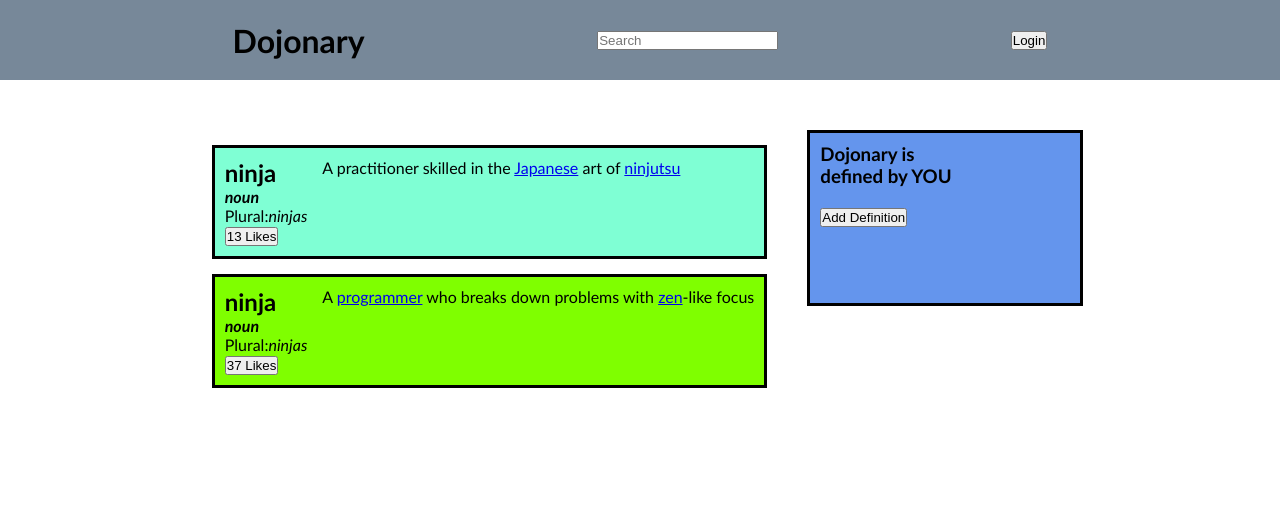
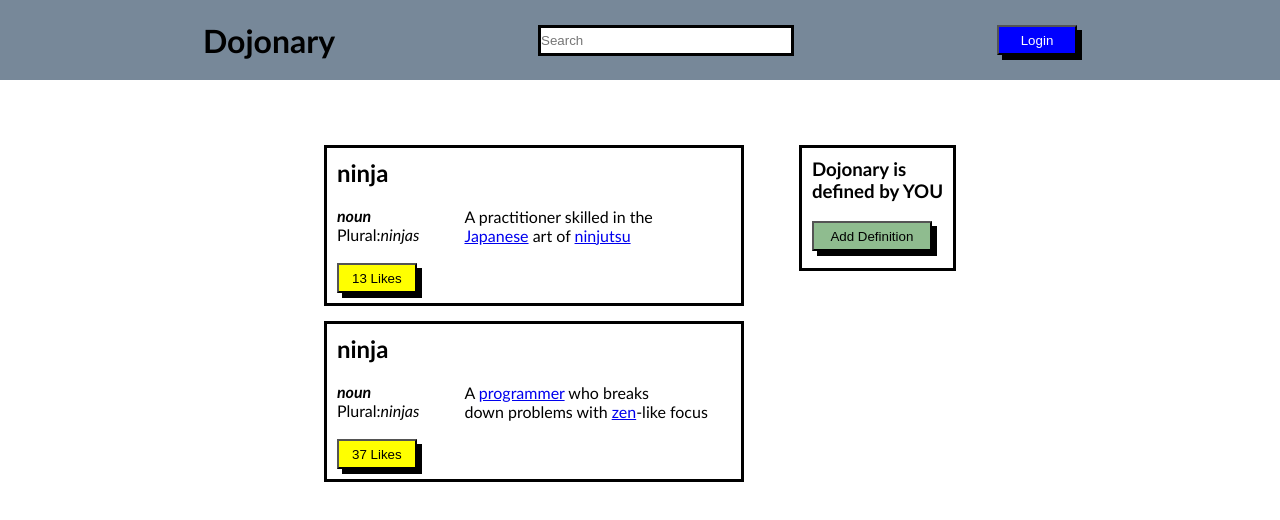
Before and after one commit to BennyG117/WebFun_Button_Clicker_HW, a plain HTML site: page index.html in a window 1280 px wide. Drawn offline with Linux system fonts and the light colour scheme.

Commit message:
Button Clicker Update

```diff
--- a/index.html
+++ b/index.html
@@ -16,7 +16,9 @@
                 <h1 class="h1-title-2">Dojonary</h1>
                 <input type="text" class="search-box-2" placeholder="Search">
                 <!--! will need change clicker effect-->
+                <div class="login-button-container">
                 <button class="login-button-2">Login</button>
+                </div>
         </header>
 
         <!-- column container 3 (contains the two two columns - left & right)-->
@@ -31,17 +33,19 @@
                 <div class="definition-a-5">
                     <div class="left-frame-a-5">
                         <h2 class="ninja-title-5">ninja</h2>
+                        <br>
                         <h4 class="noun">noun</h4>
                             <div class="plural">
                                 <p>Plural: <p class="i-ninja-5"> ninjas</p></p>
                             </div>
                         <!--! will need clicker alert-->
+                        <br>
                         <div class="lik13-button">
                             <button class="likes-button-13">13 Likes</button>
                         </div>
                     </div>
                     <div class="right-frame-a-5">
-                        <p>A practitioner skilled in the <a href="#">Japanese</a> art of <a href="#">ninjutsu</a></p>
+                        <p class="right-definition-5">A practitioner skilled in the <br><a href="#">Japanese</a> art of <a href="#">ninjutsu</a></p>
                     </div>
                 </div>
 
@@ -49,17 +53,19 @@
                 <div class="definition-b-6">
                     <div class="left-frame-b-6">
                         <h2 class="ninja-title-6">ninja</h2>
+                        <br>
                         <h4 class="noun">noun</h4>
                             <div class="plural">
                                 <p>Plural: <p class="i-ninja-6"> ninjas</p></p>
                             </div>
                         <!--! will need clicker alert-->
+                        <br>
                         <div class="lik37-button">
                             <button class="likes-button-37">37 Likes</button>
                         </div>
                     </div>
-                    <div class="right-frame-a-6">
-                        <p>A <a href="#">programmer</a> who breaks down problems with <a href="#">zen</a>-like focus</p>
+                    <div class="right-frame-b-6">
+                        <p class="right-definition-6">A <a href="#">programmer</a> who breaks <br>down problems with <a href="#">zen</a>-like focus</p>
                     </div>
                 </div>
             </div>
--- a/style.css
+++ b/style.css
@@ -25,10 +25,23 @@ header {
 
 }
 .search-box-2 {
+    border: 3px solid black;
+    min-width: 250px;
+    min-height: 25px;
+}
+.login-button-container {
 
 }
 .login-button-2 {
     cursor: pointer;
+    text-decoration: none;
+    background-color: blue;
+    color: white;
+    width: 80px;
+    min-height: 30px;
+    padding: 3px;
+    box-shadow: black 5px 5px 0px 0px;
+
 
 }
 
@@ -53,7 +66,7 @@ header {
     display: flex;
     border: 2px;
     border: 3px solid black;
-    background-color: aquamarine;
+    background-color: white;
     margin: 15px;
     padding: 10px;
 
@@ -76,13 +89,36 @@ header {
 .i-ninja-5 {
     font-style: italic;
 }
+.like13-button {
+
+}
+.likes-button-13 {
+    cursor: pointer;
+    text-decoration: none;
+    background-color: yellow;
+    color: black;
+    width: 80px;
+    min-height: 30px;
+    padding: 3px;
+    box-shadow: black 5px 5px 0px 0px;
+}
+.right-frame-a-5 {
+    display: flex;
+    align-items: center;
+    justify-content: center;
+
+}
+.right-definition-5 {
+    margin-left: 30px;
+
+}
 
 /* definition b 6 (contains second definition entry of ninja) */
 .definition-b-6 {
     display: flex;
     border: 2px;
     border: 3px solid black;
-    background-color: chartreuse;
+    background-color: white;
     margin: 15px;
     padding: 10px;
 
@@ -93,10 +129,31 @@ header {
 .ninja-title-6 {
 
 }
+.likes-button-37 {
+    cursor: pointer;
+    text-decoration: none;
+    background-color: yellow;
+    color: black;
+    width: 80px;
+    min-height: 30px;
+    padding: 3px;
+    box-shadow: black 5px 5px 0px 0px;
+}
 
 .i-ninja-6 {
     font-style: italic;
 }
+
+.right-frame-b-6 {
+    display: flex;
+    align-items: center;
+    justify-content: center;
+}
+
+.right-definition-6 {
+margin-left: 30px;
+}
+
 
 /*! right column container 7 (contains right column of windows - including add definition window & button) */
 .right-column-container-7 {
@@ -106,10 +163,11 @@ header {
 
 /* add definition 8 (contains add definition window & add definition button) */
 .add-definition-8 {
-    width: 250px;
-    min-height: 150px;
-    background-color: cornflowerblue;
+    min-width: 100px;
+    min-height: 100px;
+    background-color: white;
     padding: 10px;
+margin: 15px;
     border: 3px solid black;
 
 }
@@ -117,5 +175,12 @@ header {
 
 }
 .add-def-button-8 {
-
+    cursor: pointer;
+    text-decoration: none;
+    background-color: darkseagreen;
+    color: black;
+    width: 120px;
+    min-height: 30px;
+    padding: 3px;
+    box-shadow: black 5px 5px 0px 0px;
 }
```
